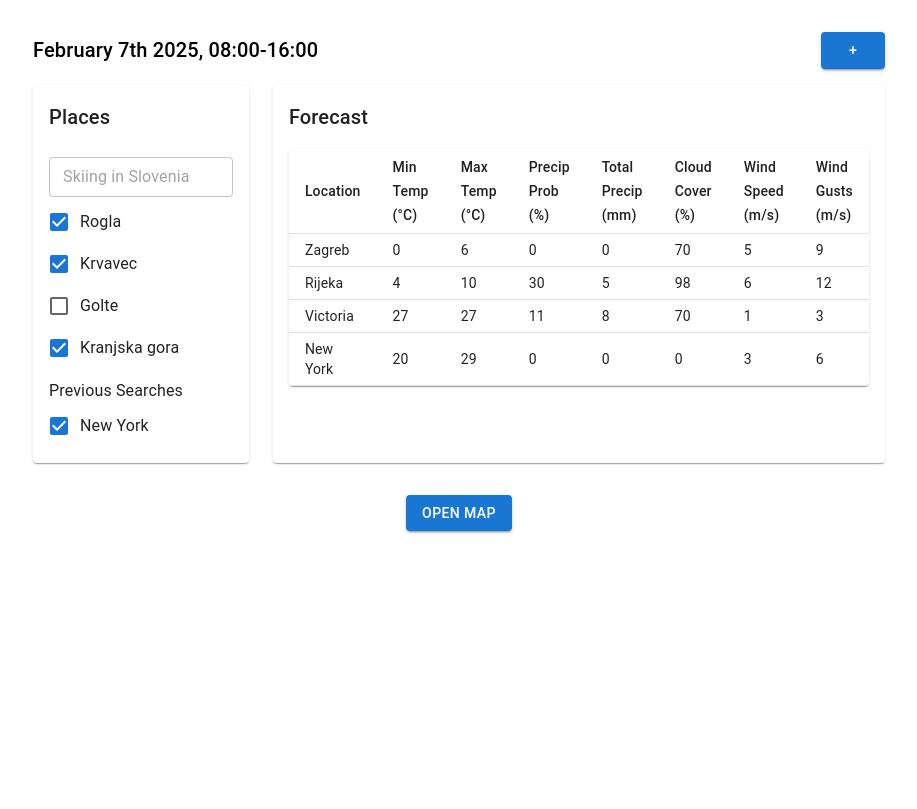
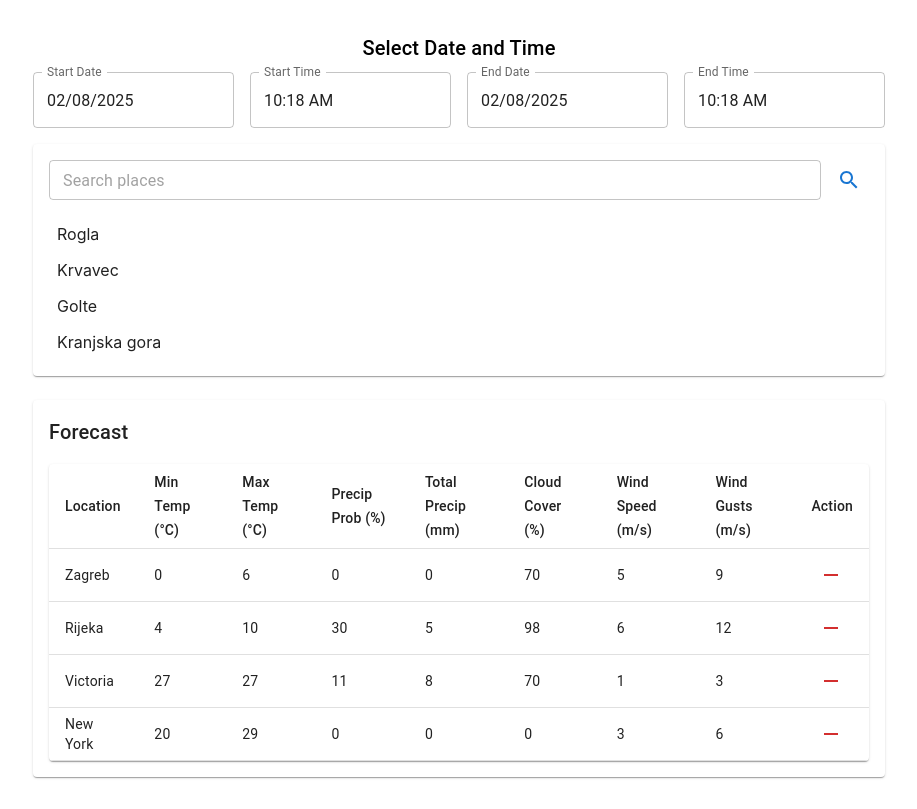
Before and after one commit to dkarlo2/weatherplan-web, a React (Create React App) app: page / in a window 1280 px wide. Shown: the whole page, without its empty margins (181-1098 px from the left). Built offline with nearby package versions, Linux system fonts and the light colour scheme.

Commit message:
restructure page

```diff
--- a/package.json
+++ b/package.json
@@ -5,10 +5,14 @@
   "dependencies": {
     "@emotion/react": "^11.14.0",
     "@emotion/styled": "^11.14.0",
+    "@mui/icons-material": "^6.4.3",
+    "@mui/lab": "^6.0.0-beta.26",
     "@mui/material": "^6.4.3",
+    "@mui/x-date-pickers": "^7.26.0",
     "@testing-library/jest-dom": "^5.14.1",
     "@testing-library/react": "^13.0.0",
     "@testing-library/user-event": "^13.2.1",
+    "date-fns": "^4.1.0",
     "react": "^19.0.0",
     "react-dom": "^19.0.0",
     "react-scripts": "5.0.1",
--- a/src/App.js
+++ b/src/App.js
@@ -1,13 +1,14 @@
 import React, { useState } from "react";
-import { Container, Typography, Box, Button, Checkbox, FormControlLabel, TextField, Table, TableBody, TableCell, TableContainer, TableHead, TableRow, Paper } from "@mui/material";
+import { Container, Typography, Box, TextField, Table, TableBody, TableCell, TableContainer, TableHead, TableRow, Paper, IconButton } from "@mui/material";
+import SearchIcon from "@mui/icons-material/Search";
+import RemoveIcon from "@mui/icons-material/Remove";
+import { DatePicker, TimePicker, LocalizationProvider } from "@mui/x-date-pickers";
+import { AdapterDateFns } from "@mui/x-date-pickers/AdapterDateFnsV3";
 
 const WeatherDashboard = () => {
-  const [selectedPlaces, setSelectedPlaces] = useState([
-    "Rogla",
-    "Krvavec",
-    "Kranjska gora",
-    "New York",
-  ]);
+  const [searchTerm, setSearchTerm] = useState("");
+  const [startDateTime, setStartDateTime] = useState(new Date());
+  const [endDateTime, setEndDateTime] = useState(new Date());
 
   const places = [
     "Rogla",
@@ -16,8 +17,6 @@ const WeatherDashboard = () => {
     "Kranjska gora",
   ];
 
-  const previousSearches = ["New York"];
-
   const forecastData = [
     { location: "Zagreb", minTemp: 0, maxTemp: 6, precipProb: 0, totalPrecip: 0, cloudCover: 70, windSpeed: 5, windGusts: 9 },
     { location: "Rijeka", minTemp: 4, maxTemp: 10, precipProb: 30, totalPrecip: 5, cloudCover: 98, windSpeed: 6, windGusts: 12 },
@@ -25,42 +24,33 @@ const WeatherDashboard = () => {
     { location: "New York", minTemp: 20, maxTemp: 29, precipProb: 0, totalPrecip: 0, cloudCover: 0, windSpeed: 3, windGusts: 6 },
   ];
 
-  const togglePlace = (place) => {
-    setSelectedPlaces((prev) =>
-      prev.includes(place)
-        ? prev.filter((p) => p !== place)
-        : [...prev, place]
-    );
-  };
+  return (
+    <LocalizationProvider dateAdapter={AdapterDateFns}>
+      <Container maxWidth="md" sx={{ py: 4 }}>
+        <Box display="flex" flexDirection="column" alignItems="center" mb={2}>
+          <Typography variant="h6">Select Date and Time</Typography>
+          <Box display="flex" gap={2} mt={1}>
+            <DatePicker label="Start Date" value={startDateTime} onChange={setStartDateTime} />
+            <TimePicker label="Start Time" value={startDateTime} onChange={setStartDateTime} />
+            <DatePicker label="End Date" value={endDateTime} onChange={setEndDateTime} />
+            <TimePicker label="End Time" value={endDateTime} onChange={setEndDateTime} />
+          </Box>
+        </Box>
 
-  return (
-    <Container maxWidth="md" sx={{ py: 4 }}>
-      <Box display="flex" justifyContent="space-between" alignItems="center" mb={2}>
-        <Typography variant="h6">February 7th 2025, 08:00-16:00</Typography>
-        <Button variant="contained">+</Button>
-      </Box>
-
-      <Box display="grid" gridTemplateColumns="1fr 1fr" gap={3}>
-        <Paper sx={{ p: 2 }}>
-          <Typography variant="h6" mb={2}>Places</Typography>
-          <TextField fullWidth placeholder="Skiing in Slovenia" variant="outlined" size="small" margin="dense" />
-          <Box maxHeight={160} overflow="auto">
+        <Paper sx={{ p: 2, mb: 3 }}>
+          <Box display="flex" alignItems="center" gap={1}>
+            <TextField fullWidth placeholder="Search places" variant="outlined" size="small" value={searchTerm} onChange={(e) => setSearchTerm(e.target.value)} />
+            <IconButton color="primary">
+              <SearchIcon />
+            </IconButton>
+          </Box>
+          <Box maxHeight={160} overflow="auto" mt={2}>
             {places.map((place) => (
-              <FormControlLabel
-                key={place}
-                control={<Checkbox checked={selectedPlaces.includes(place)} onChange={() => togglePlace(place)} />}
-                label={place}
-              />
+              <Box key={place} sx={{ p: 1, cursor: "pointer", "&:hover": { backgroundColor: "#f0f0f0" } }}>
+                {place}
+              </Box>
             ))}
           </Box>
-          <Typography variant="subtitle1" mt={2}>Previous Searches</Typography>
-          {previousSearches.map((place) => (
-            <FormControlLabel
-              key={place}
-              control={<Checkbox checked={selectedPlaces.includes(place)} onChange={() => togglePlace(place)} />}
-              label={place}
-            />
-          ))}
         </Paper>
 
         <Paper sx={{ p: 2 }}>
@@ -77,6 +67,7 @@ const WeatherDashboard = () => {
                   <TableCell>Cloud Cover (%)</TableCell>
                   <TableCell>Wind Speed (m/s)</TableCell>
                   <TableCell>Wind Gusts (m/s)</TableCell>
+                  <TableCell>Action</TableCell>
                 </TableRow>
               </TableHead>
               <TableBody>
@@ -90,18 +81,19 @@ const WeatherDashboard = () => {
                     <TableCell>{data.cloudCover}</TableCell>
                     <TableCell>{data.windSpeed}</TableCell>
                     <TableCell>{data.windGusts}</TableCell>
+                    <TableCell>
+                      <IconButton color="error">
+                        <RemoveIcon />
+                      </IconButton>
+                    </TableCell>
                   </TableRow>
                 ))}
               </TableBody>
             </Table>
           </TableContainer>
         </Paper>
-      </Box>
-
-      <Box textAlign="center" mt={4}>
-        <Button variant="contained">Open Map</Button>
-      </Box>
-    </Container>
+      </Container>
+    </LocalizationProvider>
   );
 };
 
```
Also changed, not shown: 1 other file (tests, documents, lock files or other folders).
